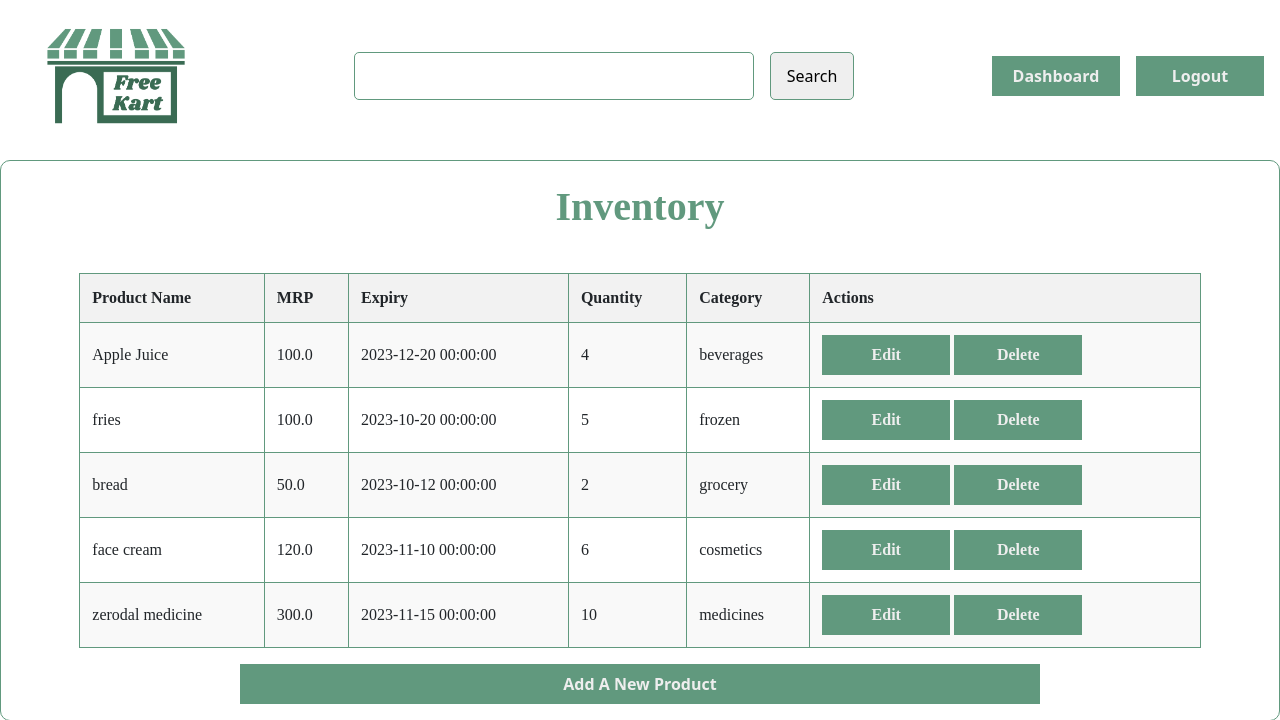
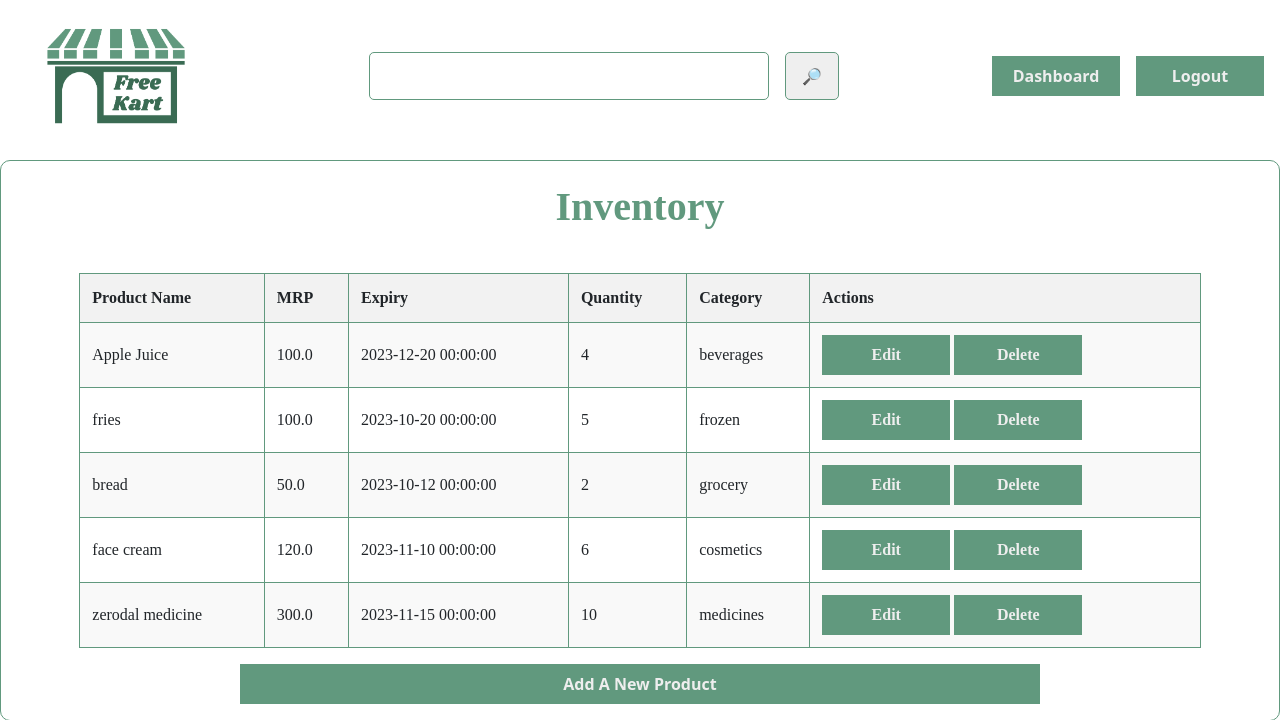
Before and after one commit to DaveyDark/freekart, a Flask app: page /dashboard/ in a window 1280 px wide. Shown: the top 720 px of the page. Run offline with Flask 3, Linux system fonts and the light colour scheme; the visitor is signed in with stand-in values (Sample User, id 1); parts of the project's set-up code (start-up, migrations or seed data) failed here and were passed over; some web fonts are replaced.

Commit message:
Syntax error

```diff
--- a/routes/api.py
+++ b/routes/api.py
@@ -186,7 +186,7 @@ def add_order():
         quantity=request.form['quantity'],
         amount=request.form['amount'],
         timestamp=datetime.now(),
-        status="Pending"
+        status="Pending",
         product_id=request.form['product_id'],
         customer_id=session['user_id']
     )
--- a/templates/base.html
+++ b/templates/base.html
@@ -21,7 +21,7 @@
 
       <form class="nav-button" action="/search">
         <input type="text" id = "query" name="search_key">
-        <input type="submit" id = "search_key" value="Search">
+        <input type="submit" id = "search_key" value="🔎">
       </form>
       <div class="feilds">
         {% if not session["user_id"] %}
--- a/templates/landing.html
+++ b/templates/landing.html
@@ -13,7 +13,7 @@
 
     <div class="product-banner">
       <p>{{product.days}} Days To Expire</p>
-      <img src="{{product.pic}}" height="120" width="200"" alt="Product Image">
+      <img src="{{product.pic}}" height="120" style="max-width:90%" alt="Product Image">
       <name>{{ product.name }}</name>
       <p><strike>MRP: {{product.price}}</strike><br>
       Discounted Price: {{product.effective_price}}</p>
```
